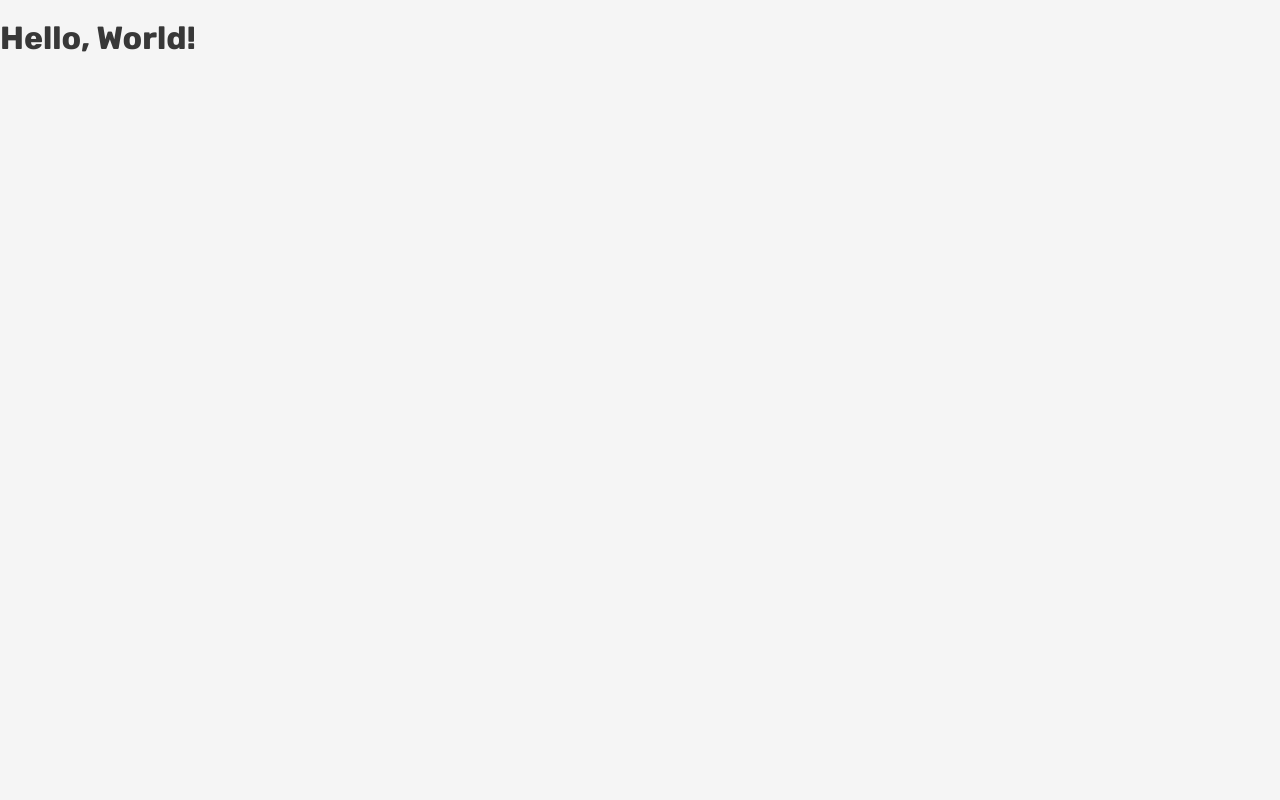
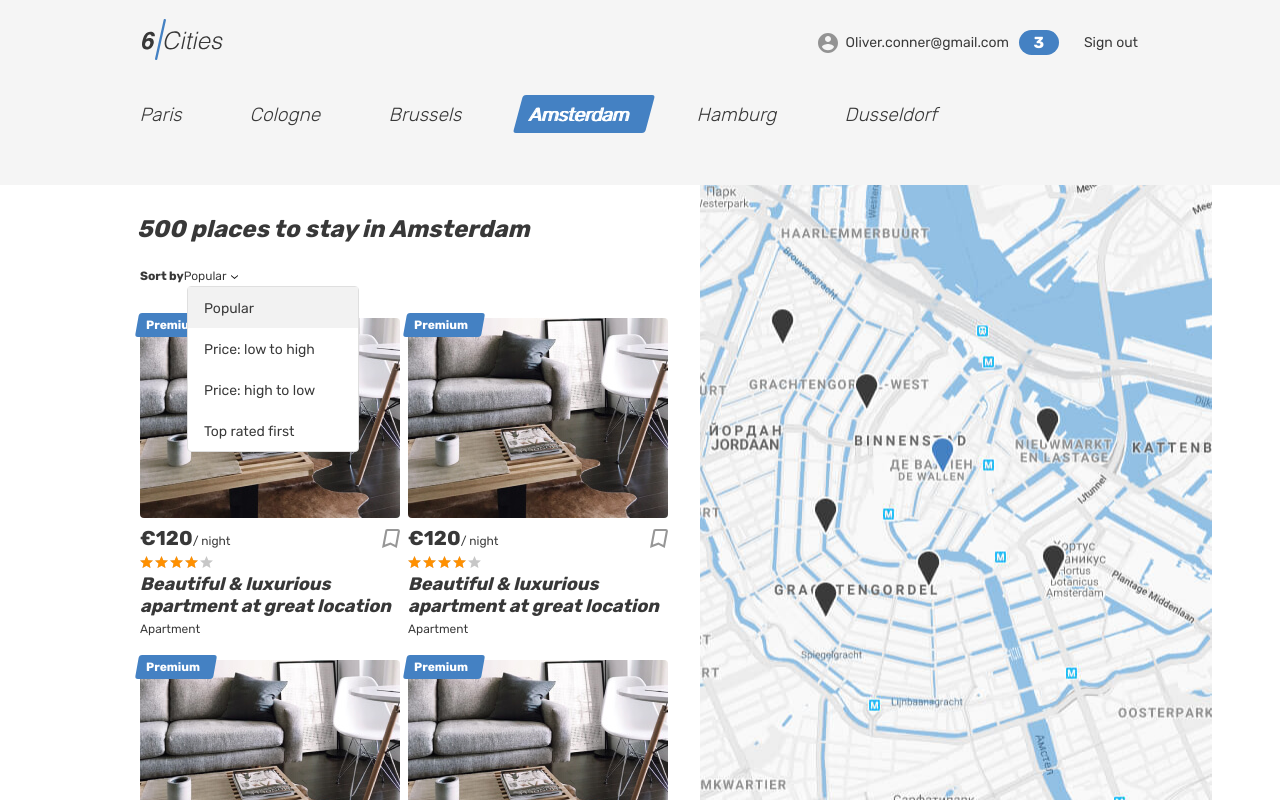
Before and after one commit to htmlacademy-react/182846-six-cities-13, a React (Vite) app: page / in a window 1280 px wide. Built offline with nearby package versions, Linux system fonts and the light colour scheme.

Commit message:
Добавляет главный экран

```diff
--- /dev/null
+++ b/src/components/app/app.tsx
@@ -0,0 +1,13 @@
+import MainScreen from '../../pages/main-screen/main-screen';
+
+type AppProps = {
+  offers: number;
+}
+
+function App({offers}: AppProps): JSX.Element {
+  return (
+    <MainScreen offers={offers} />
+  );
+}
+
+export default App;
--- /dev/null
+++ b/src/components/cities-card/cities-card.tsx
@@ -0,0 +1,40 @@
+function CitiesCard(): JSX.Element {
+  return (
+    <article className="cities__card place-card">
+      <div className="place-card__mark">
+        <span>Premium</span>
+      </div>
+      <div className="cities__image-wrapper place-card__image-wrapper">
+        <a href="#">
+          <img className="place-card__image" src="img/apartment-01.jpg" width="260" height="200" alt="Place image" />
+        </a>
+      </div>
+      <div className="place-card__info">
+        <div className="place-card__price-wrapper">
+          <div className="place-card__price">
+            <b className="place-card__price-value">&euro;120</b>
+            <span className="place-card__price-text">&#47;&nbsp;night</span>
+          </div>
+          <button className="place-card__bookmark-button button" type="button">
+            <svg className="place-card__bookmark-icon" width="18" height="19">
+              <use xlinkHref="#icon-bookmark"></use>
+            </svg>
+            <span className="visually-hidden">To bookmarks</span>
+          </button>
+        </div>
+        <div className="place-card__rating rating">
+          <div className="place-card__stars rating__stars">
+            <span style={{width: '80%'}}></span>
+            <span className="visually-hidden">Rating</span>
+          </div>
+        </div>
+        <h2 className="place-card__name">
+          <a href="#">Beautiful &amp; luxurious apartment at great location</a>
+        </h2>
+        <p className="place-card__type">Apartment</p>
+      </div>
+    </article>
+  );
+}
+
+export default CitiesCard;
--- /dev/null
+++ b/src/const.ts
@@ -0,0 +1,3 @@
+export const Settings = {
+  offers: 500
+};
--- a/src/index.tsx
+++ b/src/index.tsx
@@ -1,5 +1,7 @@
 import React from 'react';
 import ReactDOM from 'react-dom/client';
+import App from './components/app/app';
+import {Settings} from './const';
 
 const root = ReactDOM.createRoot(
   document.getElementById('root') as HTMLElement
@@ -7,6 +9,6 @@
 
 root.render(
   <React.StrictMode>
-    <h1>Hello, World!</h1>
+    <App offers={Settings.offers}/>
   </React.StrictMode>
 );
--- /dev/null
+++ b/src/pages/main-screen/main-screen.tsx
@@ -0,0 +1,115 @@
+import CitiesCard from '../../components/cities-card/cities-card';
+
+type MainScreenProps = {
+  offers: number;
+}
+
+function MainScreen({offers}: MainScreenProps): JSX.Element {
+  return (
+    <div className="page page--gray page--main">
+      <header className="header">
+        <div className="container">
+          <div className="header__wrapper">
+            <div className="header__left">
+              <a className="header__logo-link header__logo-link--active">
+                <img className="header__logo" src="img/logo.svg" alt="6 cities logo" width="81" height="41" />
+              </a>
+            </div>
+            <nav className="header__nav">
+              <ul className="header__nav-list">
+                <li className="header__nav-item user">
+                  <a className="header__nav-link header__nav-link--profile" href="#">
+                    <div className="header__avatar-wrapper user__avatar-wrapper">
+                    </div>
+                    <span className="header__user-name user__name">Oliver.conner@gmail.com</span>
+                    <span className="header__favorite-count">3</span>
+                  </a>
+                </li>
+                <li className="header__nav-item">
+                  <a className="header__nav-link" href="#">
+                    <span className="header__signout">Sign out</span>
+                  </a>
+                </li>
+              </ul>
+            </nav>
+          </div>
+        </div>
+      </header>
+
+      <main className="page__main page__main--index">
+        <h1 className="visually-hidden">Cities</h1>
+        <div className="tabs">
+          <section className="locations container">
+            <ul className="locations__list tabs__list">
+              <li className="locations__item">
+                <a className="locations__item-link tabs__item" href="#">
+                  <span>Paris</span>
+                </a>
+              </li>
+              <li className="locations__item">
+                <a className="locations__item-link tabs__item" href="#">
+                  <span>Cologne</span>
+                </a>
+              </li>
+              <li className="locations__item">
+                <a className="locations__item-link tabs__item" href="#">
+                  <span>Brussels</span>
+                </a>
+              </li>
+              <li className="locations__item">
+                <a className="locations__item-link tabs__item tabs__item--active">
+                  <span>Amsterdam</span>
+                </a>
+              </li>
+              <li className="locations__item">
+                <a className="locations__item-link tabs__item" href="#">
+                  <span>Hamburg</span>
+                </a>
+              </li>
+              <li className="locations__item">
+                <a className="locations__item-link tabs__item" href="#">
+                  <span>Dusseldorf</span>
+                </a>
+              </li>
+            </ul>
+          </section>
+        </div>
+        <div className="cities">
+          <div className="cities__places-container container">
+            <section className="cities__places places">
+              <h2 className="visually-hidden">Places</h2>
+              <b className="places__found">{offers} places to stay in Amsterdam</b>
+              <form className="places__sorting" action="#" method="get">
+                <span className="places__sorting-caption">Sort by</span>
+                <span className="places__sorting-type" tabIndex={0}>
+                  Popular
+                  <svg className="places__sorting-arrow" width="7" height="4">
+                    <use xlinkHref="#icon-arrow-select"></use>
+                  </svg>
+                </span>
+                <ul className="places__options places__options--custom places__options--opened">
+                  <li className="places__option places__option--active" tabIndex={0}>Popular</li>
+                  <li className="places__option" tabIndex={0}>Price: low to high</li>
+                  <li className="places__option" tabIndex={0}>Price: high to low</li>
+                  <li className="places__option" tabIndex={0}>Top rated first</li>
+                </ul>
+              </form>
+              <div className="cities__places-list places__list tabs__content">
+                <CitiesCard />
+                <CitiesCard />
+                <CitiesCard />
+                <CitiesCard />
+                <CitiesCard />
+              </div>
+            </section>
+            <div className="cities__right-section">
+              <section className="cities__map map"></section>
+            </div>
+          </div>
+        </div>
+      </main>
+    </div>
+  );
+}
+
+export default MainScreen;
```
